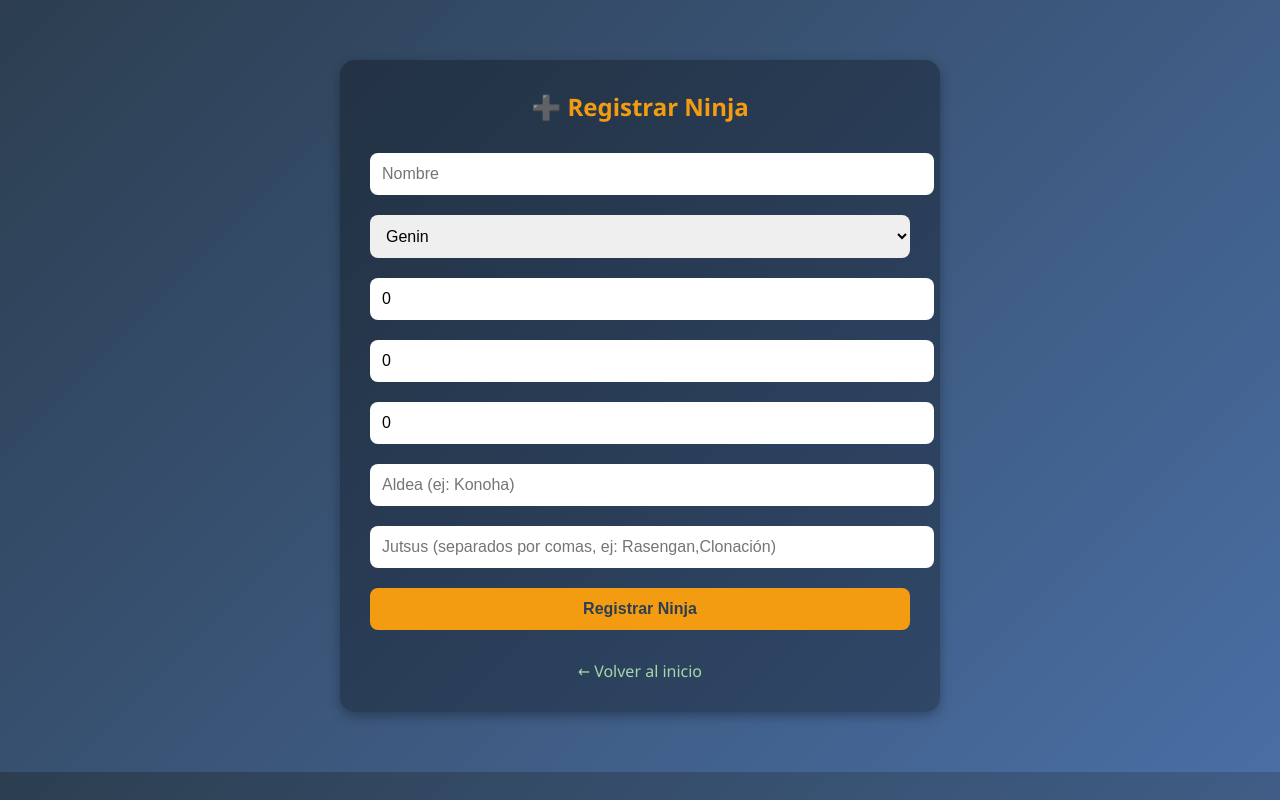
After one commit to mafemoreno1/NarutoApp, a Flask app: page /registrar/ninja in a window 1280 px wide. The commit adds this page. Run offline with Flask 3, Linux system fonts and the light colour scheme.

Commit message:
Nuevos cambios

```diff
--- a/app.py
+++ b/app.py
@@ -78,7 +78,7 @@ def listar_ninjas():
         'defensa': n.defensa,
         'chakra': n.chakra,
         'aldea': n.aldea.nombre,
-        'jutsus': [j.nombre for j in n.jutsus]  # ← ¡Aquí se muestran los jutsus!
+        'jutsus': [j.nombre for j in n.jutsus]
     } for n in ninjas])
 
 @app.route('/api/misiones', methods=['POST'])
@@ -157,6 +157,66 @@ def exportar(formato):
     else:
         return jsonify({"error": "Formato no soportado. Use 'csv' o 'json'."}), 400
 
+    # === FORMULARIOS WEB ===
+
+@app.route('/registrar/ninja', methods=['GET', 'POST'])
+def registrar_ninja_web():
+    if request.method == 'POST':
+        data = {
+            'nombre': request.form['nombre'],
+            'rango': request.form['rango'],
+            'ataque': int(request.form.get('ataque', 0)),
+            'defensa': int(request.form.get('defensa', 0)),
+            'chakra': int(request.form.get('chakra', 0)),
+            'aldea': request.form['aldea'],
+            'jutsus': request.form.get('jutsus', '').split(',') if request.form.get('jutsus') else []
+        }
+        # Reutiliza tu lógica existente
+        aldea = Aldea.query.filter_by(nombre=data['aldea']).first()
+        if not aldea:
+            aldea = Aldea(nombre=data['aldea'])
+            db.session.add(aldea)
+            db.session.commit()
+
+        ninja = Ninja(
+            nombre=data['nombre'],
+            rango=data['rango'],
+            ataque=data['ataque'],
+            defensa=data['defensa'],
+            chakra=data['chakra'],
+            aldea_id=aldea.id
+        )
+        db.session.add(ninja)
+        db.session.commit()
+
+        for nombre_jutsu in data['jutsus']:
+            nombre_jutsu = nombre_jutsu.strip()
+            if nombre_jutsu:
+                jutsu = Jutsu.query.filter_by(nombre=nombre_jutsu).first()
+                if not jutsu:
+                    jutsu = Jutsu(nombre=nombre_jutsu, tipo="Desconocido")
+                    db.session.add(jutsu)
+                    db.session.commit()
+                ninja.jutsus.append(jutsu)
+        db.session.commit()
+        return render_template('index.html', mensaje="¡Ninja registrado exitosamente!")
+    return render_template('form_ninja.html')
+
+
+@app.route('/registrar/mision', methods=['GET', 'POST'])
+def registrar_mision_web():
+    if request.method == 'POST':
+        mision = Mision(
+            nombre=request.form['nombre'],
+            rango=request.form['rango'],
+            recompensa=float(request.form['recompensa']),
+            rango_minimo=MISION_RANGO_NINJA.get(request.form['rango'], 'Jōnin')
+        )
+        db.session.add(mision)
+        db.session.commit()
+        return render_template('index.html', mensaje="¡Misión registrada exitosamente!")
+    return render_template('form_mision.html')
+
 if __name__ == '__main__':
     with app.app_context():
         db.create_all()
--- a/models.py
+++ b/models.py
@@ -18,7 +18,7 @@ class Jutsu(db.Model):
 class Ninja(db.Model):
     id = db.Column(db.Integer, primary_key=True)
     nombre = db.Column(db.String(100), nullable=False)
-    rango = db.Column(db.String(20), nullable=False)  # Genin, Chūnin, Jōnin
+    rango = db.Column(db.String(20), nullable=False)
     ataque = db.Column(db.Integer, default=0)
     defensa = db.Column(db.Integer, default=0)
     chakra = db.Column(db.Integer, default=0)
@@ -34,9 +34,9 @@ class Ninja(db.Model):
 class Mision(db.Model):
     id = db.Column(db.Integer, primary_key=True)
     nombre = db.Column(db.String(100), nullable=False)
-    rango = db.Column(db.String(10), nullable=False)  # D, C, B, A, S
+    rango = db.Column(db.String(10), nullable=False)
     recompensa = db.Column(db.Float, nullable=False)
-    rango_minimo = db.Column(db.String(20), nullable=False)  # Genin, Chūnin, Jōnin
+    rango_minimo = db.Column(db.String(20), nullable=False)
 
 # Método para el patrón Visitor
     def accept(self, visitor):
--- /dev/null
+++ b/templates/form_ninja.html
@@ -0,0 +1,83 @@
+<!DOCTYPE html>
+<html lang="es">
+<head>
+    <meta charset="UTF-8">
+    <meta name="viewport" content="width=device-width, initial-scale=1.0">
+    <title>Registrar Ninja</title>
+    <style>
+        body {
+            font-family: 'Segoe UI', Tahoma, Geneva, Verdana, sans-serif;
+            margin: 0;
+            padding: 0;
+            background: linear-gradient(135deg, #2c3e50, #4a6fa5);
+            color: #fff;
+        }
+        .container {
+            max-width: 600px;
+            margin: 40px auto;
+            padding: 20px;
+        }
+        .form-box {
+            background: rgba(0, 0, 0, 0.3);
+            padding: 30px;
+            border-radius: 15px;
+            box-shadow: 0 4px 12px rgba(0,0,0,0.3);
+        }
+        h2 {
+            text-align: center;
+            color: #f39c12;
+            margin-top: 0;
+        }
+        input, select, button {
+            width: 100%;
+            padding: 12px;
+            margin: 10px 0;
+            border: none;
+            border-radius: 8px;
+            font-size: 1em;
+        }
+        button {
+            background: #f39c12;
+            color: #2c3e50;
+            font-weight: bold;
+            cursor: pointer;
+            transition: background 0.3s;
+        }
+        button:hover {
+            background: #e67e22;
+        }
+        .back {
+            display: block;
+            text-align: center;
+            margin-top: 20px;
+            color: #a3d9a5;
+            text-decoration: none;
+        }
+        .back:hover {
+            text-decoration: underline;
+        }
+    </style>
+</head>
+<body>
+    <div class="container">
+        <div class="form-box">
+            <h2>➕ Registrar Ninja</h2>
+            <form method="POST">
+                <input type="text" name="nombre" placeholder="Nombre" required>
+                <select name="rango" required>
+                    <option value="Genin">Genin</option>
+                    <option value="Chūnin">Chūnin</option>
+                    <option value="Jōnin">Jōnin</option>
+                </select>
+                <input type="number" name="ataque" placeholder="Ataque" value="0" min="0">
+                <input type="number" name="defensa" placeholder="Defensa" value="0" min="0">
+                <input type="number" name="chakra" placeholder="Chakra" value="0" min="0">
+                <input type="text" name="aldea" placeholder="Aldea (ej: Konoha)" required>
+                <input type="text" name="jutsus" placeholder="Jutsus (separados por comas, ej: Rasengan,Clonación)">
+                <button type="submit">Registrar Ninja</button>
+            </form>
+            <a href="/" class="back">← Volver al inicio</a>
+        </div>
+    </div>
+</body>
+</html>
```
Also changed, not shown: templates/form_mision.html (added, +81 -0 lines), templates/index.html (+16 -3 lines).
